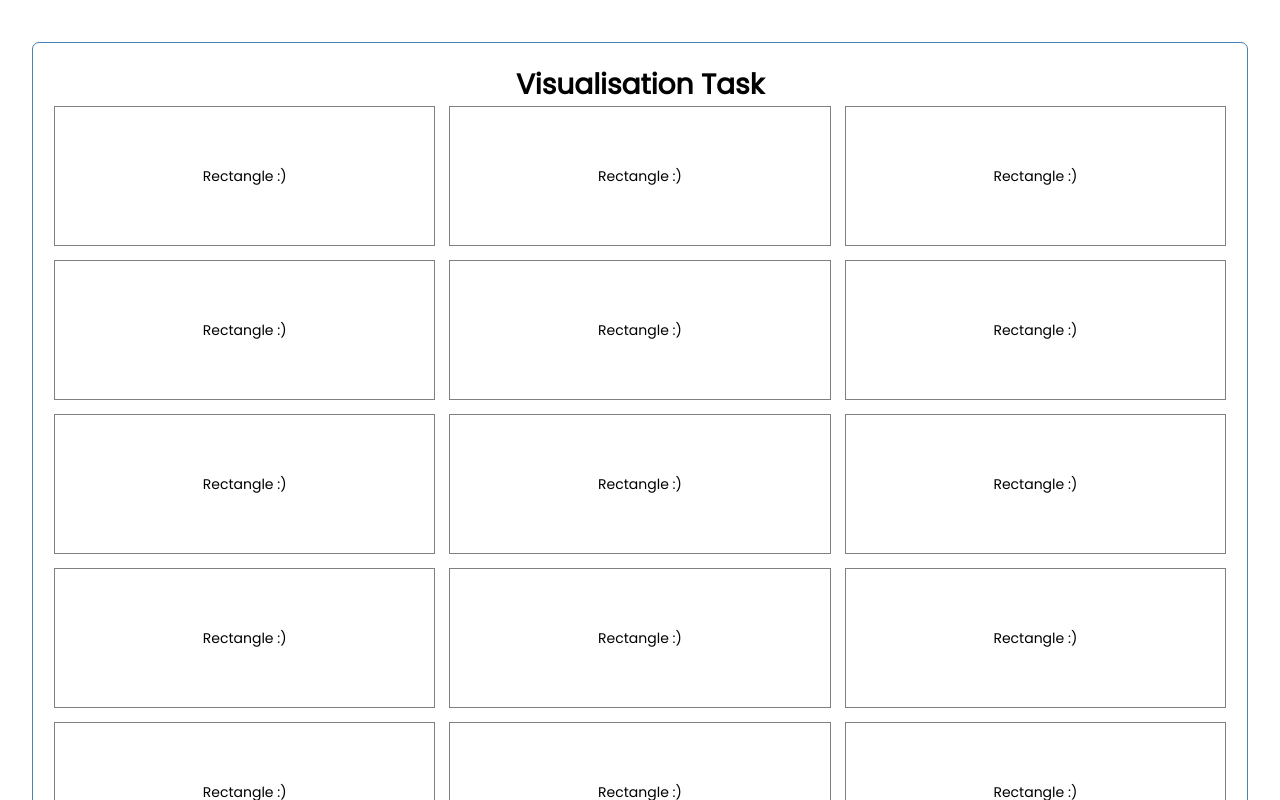
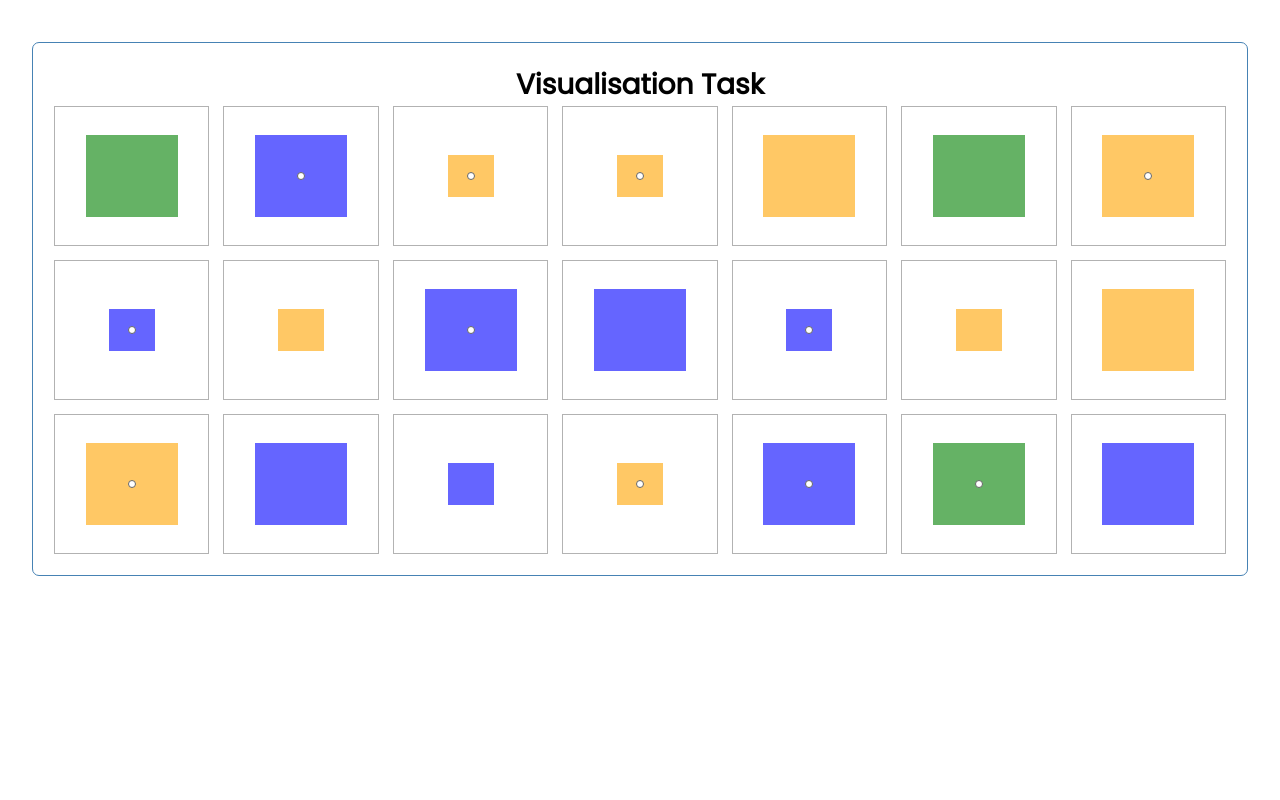
Before and after one commit to insertmike/visualization-task-react, a React (Create React App) app: page / in a window 1280 px wide. Shown: the top 800 px of the page. Built offline with nearby package versions, Linux system fonts and the light colour scheme; data requests are answered from the project's data file.

Commit message:
Worked on html and styling of Rectangle component

```diff
--- /dev/null
+++ b/src/components/Rectangle.js
@@ -0,0 +1,24 @@
+import React from 'react'
+import { useState } from 'react'
+
+export const Rectangle = ({rect}) => {
+
+    const [active, setActive] = useState(false)
+
+    return (
+
+        <div className={`grid-element ${active && 'grid-element--active'}`} onClick={() => setActive(!active)}>
+            <div
+            style={{backgroundColor: rect.color}}
+            className={`rect rect-${rect.size} `}>
+                {
+                    rect.dot &&
+                    <div className='dot'>
+
+                    </div>
+                }
+            </div>
+        </div>
+
+    )
+}
--- a/src/components/Rectangles.js
+++ b/src/components/Rectangles.js
@@ -1,3 +1,5 @@
+
+import {Rectangle} from "./Rectangle"
 
 export const Rectangles = ({rectList}) => {
     return (
@@ -5,7 +7,7 @@ export const Rectangles = ({rectList}) => {
             {
                 rectList.length > 0 ?
                 rectList.map((rect) => (
-                    <div className="grid-element"> Rectangle :) </div>
+                    <Rectangle rect={rect}/>
                     )) : 'No Data :('
             }
         </div>
--- a/src/index.css
+++ b/src/index.css
@@ -29,7 +29,7 @@ body {
 
 .grid-box{
   display: grid;
-  grid-template-columns: repeat(3, 1fr);
+  grid-template-columns: repeat(7, 1fr);
   grid-gap: 1rem;
   grid-auto-rows: 10rem;
 }
@@ -39,22 +39,49 @@ body {
   display: flex;
   justify-content: center;
   align-items: center;
+  cursor: pointer;
+  opacity: .6;
 }
 
+.grid-element--active{
+  opacity: 1;
+  border: .1rem solid rgba(182, 14, 182, 0.7);
+  background-color: rgb(182, 14, 182, .3);
+}
+
+.grid-element:hover {
+  box-shadow: 0 0 0 .1rem #f4ffe5;
+  transition: 1s ease;
+}
+
+.rect{
+  display: flex;
+  justify-content: center;
+  align-items: center;
+}
+
+.rect--active{
+  opacity: 1;
+}
+
+
+
 .rect-large{
-
-  width: 70%;
-  height: 70%;
-  background: red;
+  width: 60%;
+  height: 60%;
 }
 
 .rect-small{
-
   width: 30%;
   height: 30%;
-  background: green;
 }
 
 .dot{
-
+  -webkit-border-radius:8px;
+  -moz-border-radius:8px;
+  border-radius:8px;
+  border:1px solid black;
+  width:8px;
+  height:8px;
+  background-color: white;
 }
```
